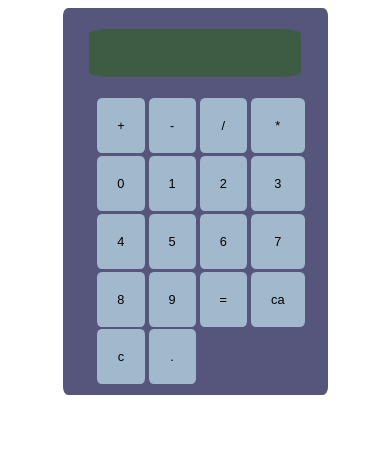
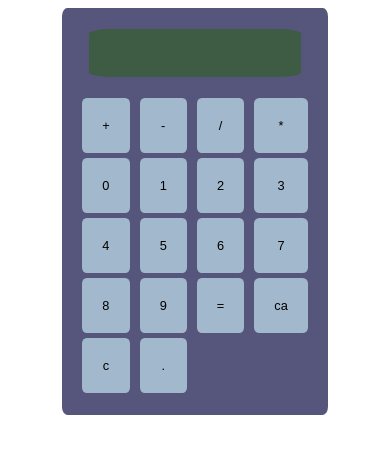
Before and after one commit to Heyner128/odin-calculator, a plain HTML site: page index.html in a window 390 px wide. Drawn offline with Linux system fonts and the light colour scheme.

Commit message:
responsiveness fixes

```diff
--- a/style.css
+++ b/style.css
@@ -6,7 +6,6 @@ body {
 #calculator {
   font-family: "Russo One";
   display: flex;
-  width: 265px;
   flex-direction: column;
   align-items: center;
   background-color: rgba(46, 45, 92, 0.808);
@@ -29,7 +28,8 @@ body {
   margin: 8% 0 8% 0;
   display: grid;
   grid-template-columns: repeat(4, auto);
-  --gap: 1%;
+  --gap: 5px;
+  padding: 0 20px 0 20px;
   row-gap: var(--gap);
   column-gap: calc(2 * var(--gap));
 }
```
